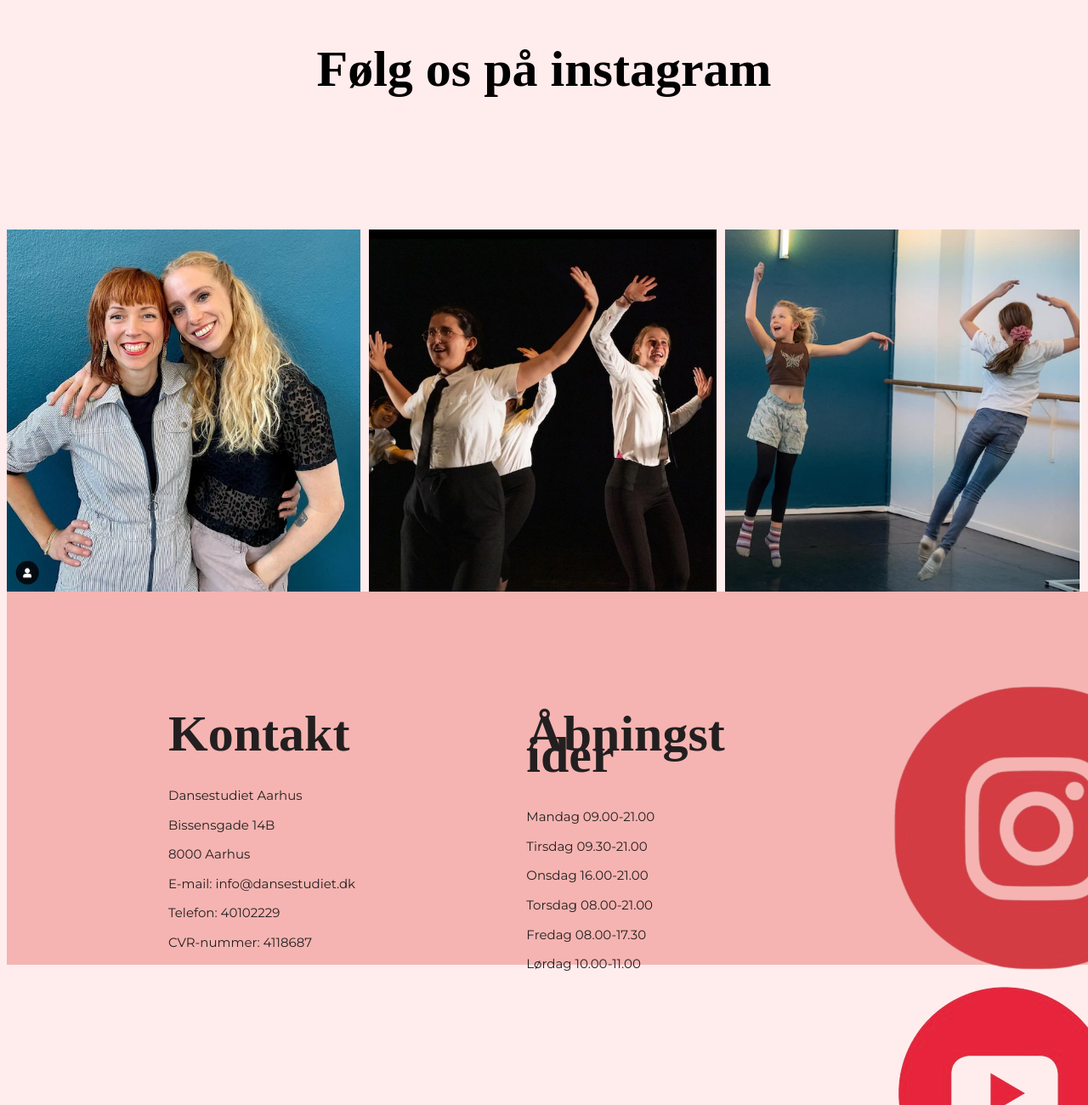
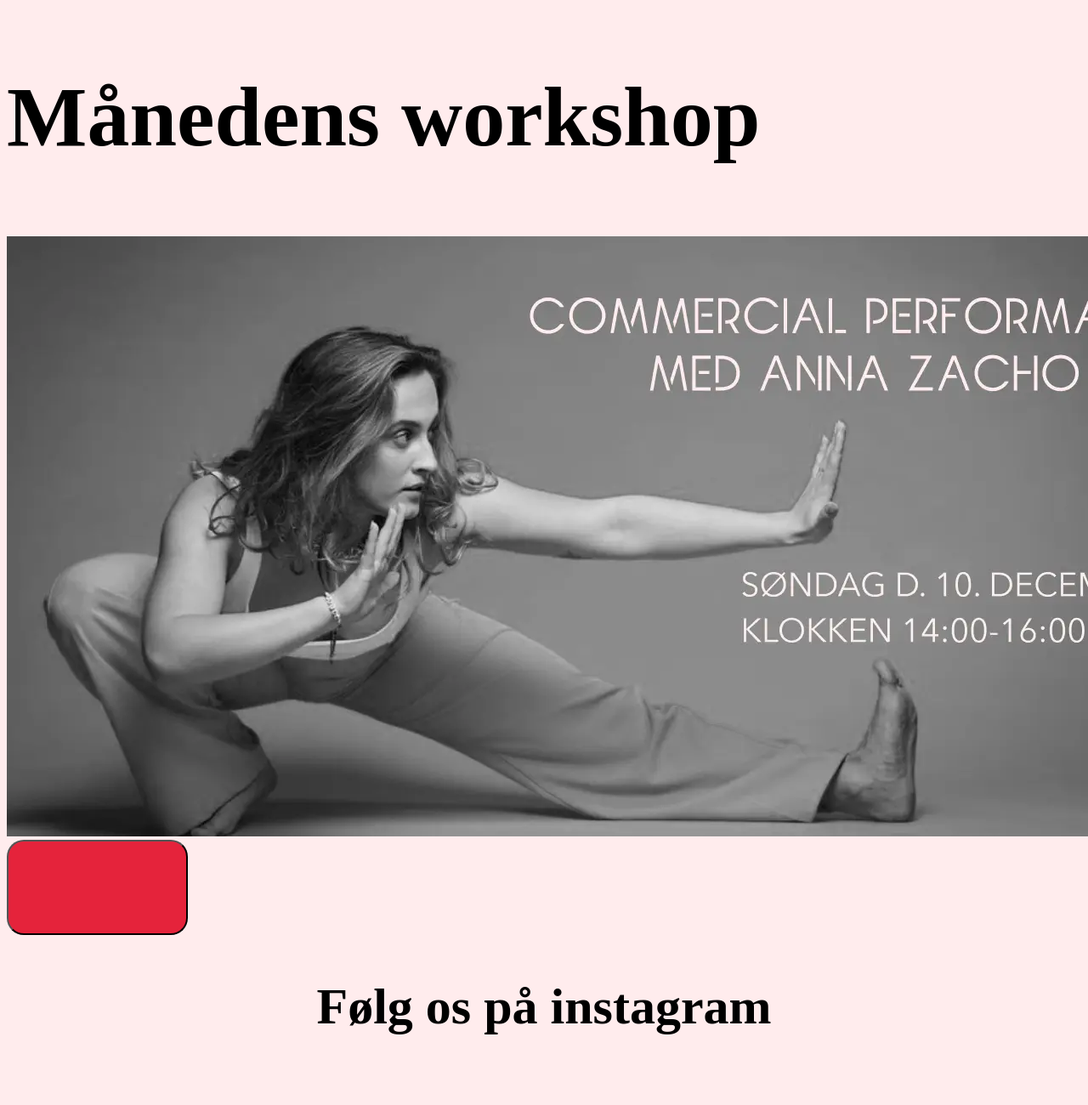
Before and after one commit to AmalieFH/dansestudiet, an Astro site: page / in a window 1280 px wide. Shown: the part 1679-2979 px from the top of the page at 85% size. Built offline with nearby package versions, Linux system fonts and the light colour scheme; Astro itself is replaced by a stand-in of ours; a web font is replaced by a local one.

Commit message:
workshop

```diff
--- a/src/components/Workshops.astro
+++ b/src/components/Workshops.astro
@@ -0,0 +1,11 @@
+---
+import Button from "./Button.astro";
+---
+
+<section>
+  <h1>Månedens workshop</h1>
+  <img src="/assets/images/commercialperformance_anna.webp" alt="workshops" />
+  <Button text="Læs mere" />
+</section>
+
+<style></style>
--- a/src/pages/index.astro
+++ b/src/pages/index.astro
@@ -6,6 +6,7 @@ import "../styles/global.css";
 import Header from "../components/Header.astro";
 import Footer from "../components/Footer.astro";
 import Undervisere from "../components/Undervisere.astro";
+import Workshops from "../components/Workshops.astro";
 ---
 
 <html lang="en">
@@ -23,6 +24,7 @@ import Undervisere from "../components/Undervisere.astro";
     <Header />
     <HeroUnit />
     <Undervisere />
+    <Workshops />
     <Some />
     <Footer />
   </body>
```
